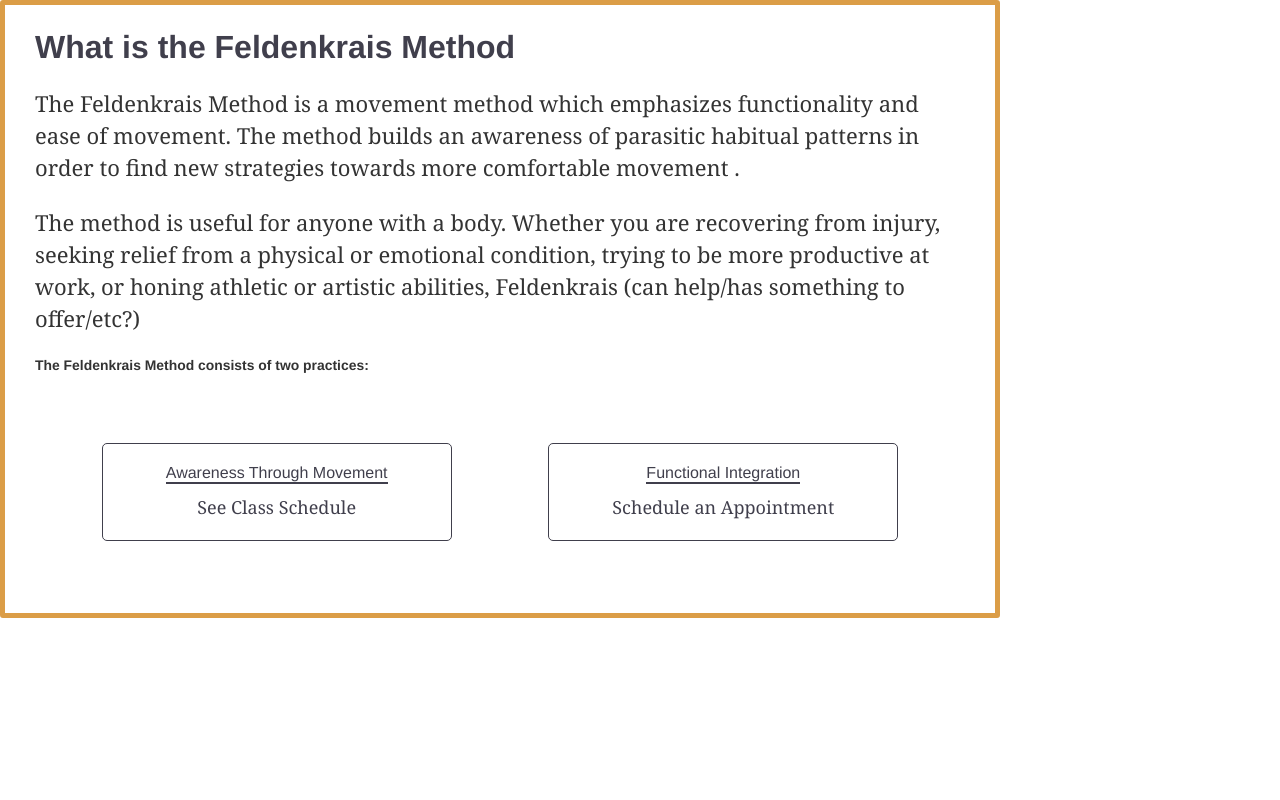
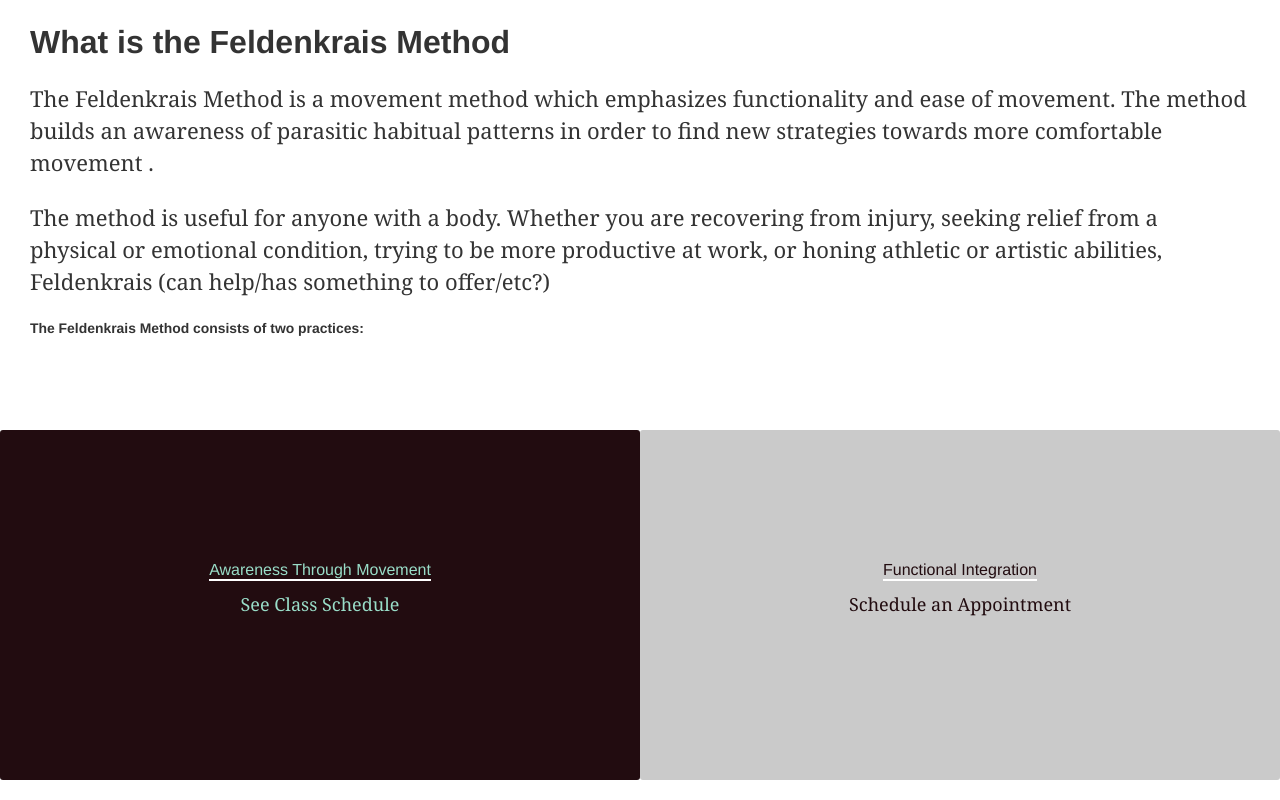
Before and after one commit to zan-rosenthal/trent-crestwell, a Gatsby site: page / in a window 1280 px wide. Built offline with nearby package versions, Linux system fonts and the light colour scheme; Gatsby itself is replaced by a stand-in of ours.

Commit message:
Color blocks v1

```diff
--- a/src/pages/index.js
+++ b/src/pages/index.js
@@ -6,7 +6,7 @@ import cx from 'classnames'
 
 export default () =>
     <div className={styles.contentBody}>
-    <div>
+    <div className={styles.pageContent}>
       <h1
         className={cx(styles.pageTitle, styles.header)}>
         What is the Feldenkrais Method</h1>
@@ -17,8 +17,9 @@ export default () =>
         The method is useful for anyone with a body. Whether you are recovering from injury, seeking relief from a physical or emotional condition, trying to be more productive at work, or honing athletic or artistic abilities, Feldenkrais (can help/has something to offer/etc?)
       </p>
       <h5>The Feldenkrais Method consists of two practices: </h5>
+    </div>
     <div className={styles.boxContainer}>
-      <div className={styles.box}>
+      <div className={cx(styles.box, styles.leftBox)}>
         <ListLink
           listClass={styles.linkContainer}
           linkClass={styles.bodyLink}
@@ -30,7 +31,7 @@ export default () =>
           See Class Schedule
         </ListLink>
       </div>
-      <div className={styles.box}>
+      <div className={cx(styles.box, styles.rightBox)}>
         <ListLink
           listClass={styles.linkContainer}
           linkClass={styles.bodyLink}
@@ -44,4 +45,3 @@ export default () =>
       </div>
     </div>
   </div>
-  </div>
--- a/src/styles/_variables.scss
+++ b/src/styles/_variables.scss
@@ -1,13 +1,12 @@
 // Eletric Tropic
-$primary-accent: #DB9D47;
-$secondary-accent: #FFD79F;
-$ternary-accent: #F87060;
-$cool-background: #EDEDED;
-$dark-background: #FFE3DC;
-$light-background: #fff;
-$dark-gray: #403F4C;
-$light-gray: #C2C5CE;
-$white: #fff;
+// $primary-accent: #DB9D47;
+// $secondary-accent: #FFD79F;
+// $ternary-accent: #F87060;
+// $cool-background: #EDEDED;
+// $dark-background: #FFE3DC;
+// $light-background: #fff;
+// $light-gray: #C2C5CE;
+// $white: #fff;
 
 
 // @mixin page-background {
@@ -21,6 +20,17 @@ $white: #fff;
 // filter: progid:DXImageTransform.Microsoft.gradient( startColorstr='#87a17b', endColorstr='#fff4ed', GradientType=0 );
 // }
 
+$accent: #119DA4;
+$header: #506C64;
+$white: #fff;
+$dark-gray: #403F4C;
+$dark-background: #220C10;
+$light-complement: #99DDC8;
+$light-background: #CACACA;
+$dark-complement: $dark-background;
+
+
+
 @mixin page-background {
-  background: #6A6C7B;
+  // background: #6A6C7B;
 }
--- a/src/styles/index.module.scss
+++ b/src/styles/index.module.scss
@@ -1,9 +1,18 @@
 @import './_variables';
+
+.linkTitle {
+  border-bottom: 2px solid $white;
+  font-weight: 300;
+  flex-wrap: wrap;
+  justify-content: center;
+  margin: 0 0 10px !important;
+}
 
 .boxContainer {
   display: flex;
   justify-content: space-evenly;
   margin-top: 40px;
+  width: 100%;
 }
 
 .box {
@@ -11,13 +20,48 @@
   border-radius: 3px;
   display: flex;
   flex-direction: column;
-  justify-content: space-between;
+  justify-content: center;
+  min-height: 350px;
   padding: 30px;
+  width: 100%;
+}
+
+.leftBox {
+  background: $dark-background;
+  padding: 10px 30px 30px;
+
+  .linkTitle,
+  .bodyLink {
+    color: $light-complement;
+  }
+
+  &:hover {
+    .linkTitle,
+    .bodyLink {
+      color: $white;
+    }
+  }
+}
+
+.rightBox {
+  background: $light-background;
+  padding: 10px 30px 30px;
+
+  .linkTitle,
+  .bodyLink {
+    color: $dark-complement;
+  }
+
+  &:hover {
+    .linkTitle,
+    .bodyLink {
+      color: $header;
+    }
+  }
 }
 
 .bodyLink {
   align-items: center;
-  color: $dark-gray;
   background: none;
   display: flex;
   flex-direction: column;
@@ -30,20 +74,21 @@
 .contentBody {
   background: $white;
   border-radius: 3px;
-  border: 5px solid $primary-accent;
-  padding: 10px 30px 30px;
-  width: 1000px;
+  width: 100%;
 }
 
 .content {
   font-size: 22px;
 }
 
+.pageContent {
+  padding: 10px 30px 30px;
+}
+
 .linkContainer {
   display: flex;
   justify-content: center;
   margin-left: none;
-  border: 1px solid $dark-gray;
   border-radius: 5px;
   padding: 20px;
   width: 350px;
@@ -55,25 +100,14 @@
 }
 
 .pageTitle {
-  color: $dark-gray;
   margin-top: 15px !important;
 }
 
 .secondaryTitle {
-  color: $ternary-accent;
 }
 
 .header {
   margin-left: 0;
-}
-
-.linkTitle {
-  border-bottom: 2px solid $dark-gray;
-  color: $dark-gray;
-  font-weight: 300;
-  flex-wrap: wrap;
-  justify-content: center;
-  margin: 0 0 10px !important;
 }
 
 .schedulingWidget {
--- a/src/styles/listLink.module.scss
+++ b/src/styles/listLink.module.scss
@@ -1,7 +1,6 @@
 @import './_variables';
 
 .listItem {
-  color: $secondary-accent;
   list-style: none;
   background-image: none !important;
 }
--- a/src/styles/main.module.scss
+++ b/src/styles/main.module.scss
@@ -12,13 +12,7 @@ h1 {
 .outerContainer {
   @include page-background;
   margin: 0 auto;
-  padding: 0 1rem;
   height: 100%;
-}
-
-.innerContainer {
-  margin: 0 auto;
-  padding: 1.25rem 1rem;
 }
 
 .nav {
@@ -30,12 +24,13 @@ h1 {
 
 .header{
   display: flex;
-  justify-content: space-between;
-  width: 1000px;
+  background: $header;
+  justify-content: space-around;
+  padding: 20px;
+  width: 100%;
 }
 
 .siteTitle {
-  color: $secondary-accent;
   margin: 0 0 30px;
 
   h5,
@@ -44,11 +39,11 @@ h1 {
   }
 
   h1 {
-    color: $primary-accent;
+    color: $light-complement;
   }
 
   h5 {
-    color: $secondary-accent;
+    color: $light-complement;
   }
 }
 
@@ -68,11 +63,16 @@ h1 {
 
 :global {
   a {
-    color: $secondary-accent;
     background: none;
   }
 }
 
 .navLink {
   background: none;
+  color: $white;
+  text-decoration: underline;
+
+  &:hover {
+    color: $light-complement;
+  }
 }
```
Also changed, not shown: src/layouts/index.js (+0 -7 lines). Lines whose indentation alone changed are shown as unchanged.
